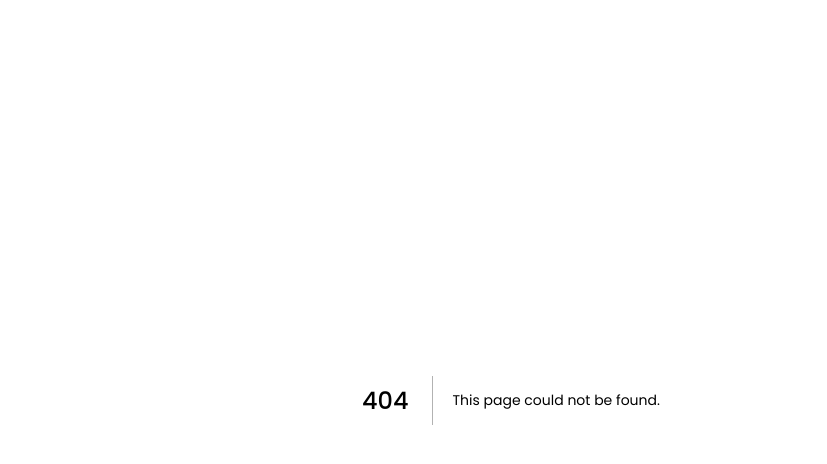
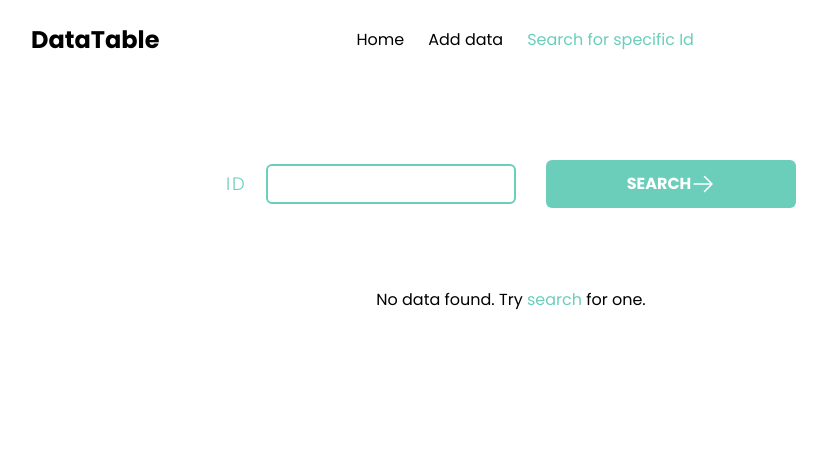
Before and after one commit to Arkadina/next12-data-table, a Next.js app: page /users in a window 1280 px wide. Before the commit this address had no page. Shown: the top 464 px of the page, without its empty margins (129-956 px from the left). Built offline with nearby package versions, Linux system fonts and the light colour scheme; no server answers.

Commit message:
feat: new dinamic routes + search for specific id page

```diff
--- a/components/layout/Header.js
+++ b/components/layout/Header.js
@@ -10,10 +10,7 @@ function Header() {
                 <ul className="flex">
                     <HeaderItem text="Home" href="/" />
                     <HeaderItem text="Add data" href="/addData" />
-                    <HeaderItem
-                        text="Search for specific Id"
-                        href="/searchData"
-                    />
+                    <HeaderItem text="Search for specific Id" href="/users" />
                 </ul>
             </nav>
             <div className="h-full w-[100px]"></div>
@@ -25,11 +22,12 @@ export default Header;
 
 const HeaderItem = ({ text, href }) => {
     const router = useRouter();
-
     return (
         <li
             className={`[&:not(:last-of-type)]:mr-6 ${
-                router.route == href ? `text-primary` : "text-dark"
+                `/${router.route.split("/", 2)[1]}` == href
+                    ? `text-primary`
+                    : "text-dark"
             } text-base`}
         >
             <Link href={href}>{text}</Link>
--- a/pages/index.js
+++ b/pages/index.js
@@ -2,7 +2,7 @@ import { useEffect, useState } from "react";
 import Link from "next/link";
 
 import { db } from "@/config/firebase";
-import { collection, getDocs } from "firebase/firestore";
+import { collection, onSnapshot } from "firebase/firestore";
 
 import Layout from "@/components/Layout";
 import ButtonActive from "@/components/widgets/ButtonActive";
@@ -18,9 +18,11 @@ const Index = () => {
 
     async function getInitialData() {
         setIsLoading(true);
-        let res = await getDocs(collection(db, "data"));
-        setData(res.docs);
-        setIsLoading(false);
+
+        await onSnapshot(collection(db, "data"), (snapshot) => {
+            setData(snapshot.docs);
+            setIsLoading(false);
+        });
     }
 
     return (
@@ -42,7 +44,10 @@ const Index = () => {
                         </thead>
                         <tbody>
                             {data.map((item, i) => (
-                                <tr className="text-secundary text-[16px] h-[40px]" key={item.ref.id}>
+                                <tr
+                                    className="text-secundary text-[16px] h-[40px]"
+                                    key={item.ref.id}
+                                >
                                     <td>{i}</td>
                                     <td>{item.ref.id}</td>
                                     <td>{item.data().email}</td>
--- a/pages/searchData.js
+++ /dev/null
@@ -1,23 +0,0 @@
-import Layout from "@/components/Layout";
-import ButtonAction from "@/components/widgets/ButtonAction";
-
-const SearchData = () => {
-    return (
-        <Layout>
-            <form className="flex flex-row justify-center  w-full mt-20">
-                <div className="flex items-center w-[300px] mr-5">
-                    <span className="text-primary tracking-widest text-left font-light text-lg mr-5">
-                        ID
-                    </span>
-                    <input
-                        type="email"
-                        className="w-[250px] outline-none px-2 text-[12px] rounded-md border-2 border-primary h-[40px] "
-                    />
-                </div>
-                <ButtonAction text="SEARCH" width="250" left="60" />
-            </form>
-        </Layout>
-    );
-};
-
-export default SearchData;
--- /dev/null
+++ b/pages/users/[id].js
@@ -0,0 +1,97 @@
+import { useEffect, useState } from "react";
+
+import Layout from "@/components/Layout";
+import ButtonAction from "@/components/widgets/ButtonAction";
+import ButtonActive from "@/components/widgets/ButtonActive";
+import Loader from "@/components/widgets/Loader";
+
+import Link from "next/link";
+import { useRouter } from "next/router";
+import { collection, doc, getDoc } from "firebase/firestore";
+import { db } from "@/config/firebase";
+
+const SearchDataProps = ({ doc_data, doc_id }) => {
+    const [isLoading, setIsLoading] = useState(false);
+    const [data, setData] = useState();
+
+    useEffect(() => {
+        setIsLoading(true);
+        setData(doc_data);
+        setIsLoading(false);
+    });
+
+    function handleOnSubmit() {}
+
+    return (
+        <Layout>
+            <form className="flex flex-row justify-center  w-full mt-20">
+                <div className="flex items-center w-[300px] mr-5">
+                    <span className="text-primary tracking-widest text-left font-light text-lg mr-5">
+                        ID
+                    </span>
+                    <input
+                        type="text"
+                        className="w-[250px] outline-none px-2 text-[12px] rounded-md border-2 border-primary h-[40px]"
+                        defaultValue={doc_id}
+                    />
+                </div>
+                <ButtonAction text="SEARCH" width="250" left="60" />
+            </form>
+            <div className="flex justify-center w-full mt-20">
+                {isLoading ? (
+                    <Loader />
+                ) : data ? (
+                    <table className="w-[80%]">
+                        <thead className=" text-primary tracking-widest text-left font-light">
+                            <tr className="mb-10">
+                                <th>USER ID</th>
+                                <th>EMAIL</th>
+                                <th>CREATED_AT</th>
+                                <th>STATUS</th>
+                                <th>ACTIONS</th>
+                            </tr>
+                        </thead>
+                        <tbody>
+                            <tr
+                                className="text-secundary text-[16px] h-[40px]"
+                                key={doc_id}
+                            >
+                                <td>{doc_id}</td>
+                                <td>{data.email}</td>
+                                <td>{data.created_at}</td>
+                                <td>
+                                    <ButtonActive
+                                        text={data.activity}
+                                        color={
+                                            data.activity == "inactive"
+                                                ? "red"
+                                                : "green"
+                                        }
+                                    />
+                                </td>
+                                <td>Editar Excluir</td>
+                            </tr>
+                        </tbody>
+                    </table>
+                ) : (
+                    <div className="flex">
+                        <p>No data found. Try search for one.</p>
+                    </div>
+                )}
+            </div>
+        </Layout>
+    );
+};
+
+export async function getServerSideProps(context) {
+    const { id } = context.query;
+
+    const docRef = doc(db, "data", `${id}`);
+    const docSnap = await getDoc(docRef);
+
+    console.log(docSnap);
+
+    return { props: { doc_data: docSnap.data(), doc_id: id } };
+}
+
+export default SearchDataProps;
--- /dev/null
+++ b/pages/users/index.js
@@ -0,0 +1,105 @@
+import { useState } from "react";
+
+import Layout from "@/components/Layout";
+import ButtonAction from "@/components/widgets/ButtonAction";
+import ButtonActive from "@/components/widgets/ButtonActive";
+import Loader from "@/components/widgets/Loader";
+import { db } from "@/config/firebase";
+import { doc, getDoc } from "firebase/firestore";
+
+const SearchDataIndex = () => {
+    const [isLoading, setIsLoading] = useState(false);
+    const [data, setData] = useState();
+    const [inputId, setInputId] = useState("");
+
+    async function handleOnSubmit(e) {
+        e.preventDefault();
+
+        setIsLoading(true);
+        const docRef = doc(db, "data", inputId.trim());
+        const docSnap = await getDoc(docRef);
+
+        if (docSnap.exists()) {
+            console.log("Existe");
+            setData(docSnap.data());
+        } else {
+            console.log("Não existe");
+        }
+
+        setIsLoading(false);
+    }
+
+    return (
+        <Layout>
+            <form
+                className="flex flex-row justify-center  w-full mt-20"
+                onSubmit={handleOnSubmit}
+            >
+                <div className="flex items-center w-[300px] mr-5">
+                    <span className="text-primary tracking-widest text-left font-light text-lg mr-5">
+                        ID
+                    </span>
+                    <input
+                        type="text"
+                        className="w-[250px] outline-none px-2 text-[12px] rounded-md border-2 border-primary h-[40px]"
+                        onChange={(e) => setInputId(e.target.value)}
+                    />
+                </div>
+                <ButtonAction
+                    text="SEARCH"
+                    width="250"
+                    left="60"
+                    type="submit"
+                />
+            </form>
+            <div className="flex justify-center w-full mt-20">
+                {isLoading ? (
+                    <Loader />
+                ) : data ? (
+                    <table className="w-[80%]">
+                        <thead className=" text-primary tracking-widest text-left font-light">
+                            <tr className="mb-10">
+                                <th>USER ID</th>
+                                <th>EMAIL</th>
+                                <th>CREATED_AT</th>
+                                <th>STATUS</th>
+                                <th>ACTIONS</th>
+                            </tr>
+                        </thead>
+                        <tbody>
+                            <tr
+                                className="text-secundary text-[16px] h-[40px]"
+                                key={inputId}
+                            >
+                                <td>{inputId}</td>
+                                <td>{data.email}</td>
+                                <td>{data.created_at}</td>
+                                <td>
+                                    <ButtonActive
+                                        text={data.activity}
+                                        color={
+                                            data.activity == "inactive"
+                                                ? "red"
+                                                : "green"
+                                        }
+                                    />
+                                </td>
+                                <td>Editar Excluir</td>
+                            </tr>
+                        </tbody>
+                    </table>
+                ) : (
+                    <div className="flex">
+                        <p>
+                            No data found. Try
+                            <span className="text-primary"> search </span>for
+                            one.
+                        </p>
+                    </div>
+                )}
+            </div>
+        </Layout>
+    );
+};
+
+export default SearchDataIndex;
```
